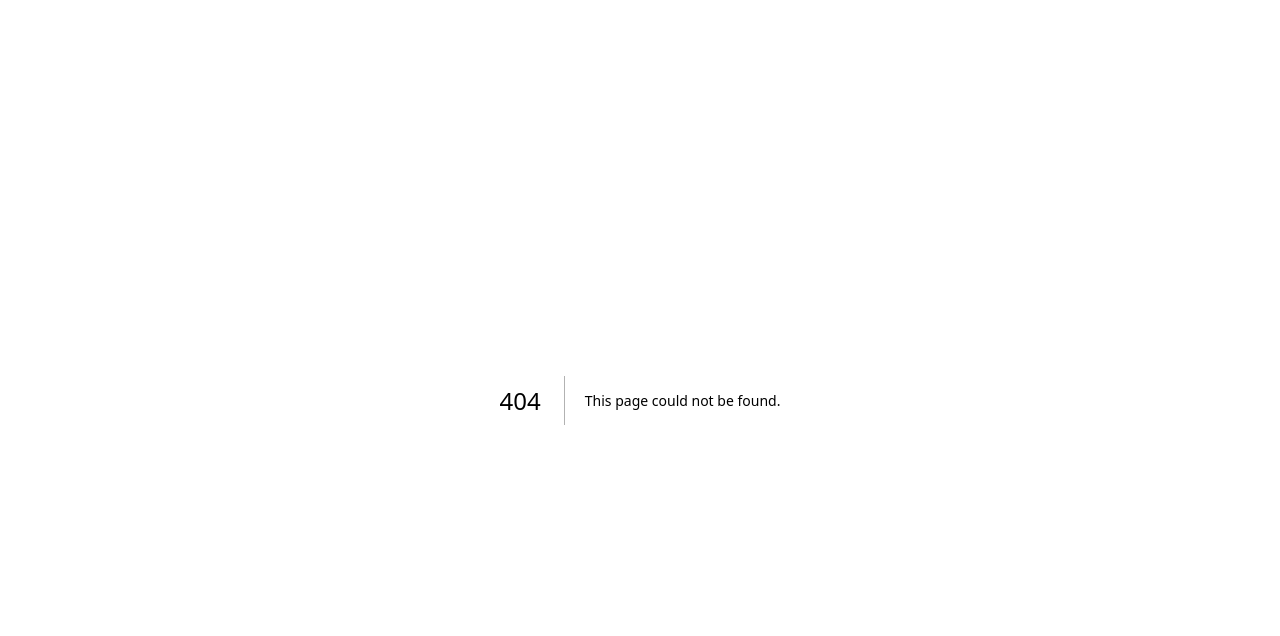
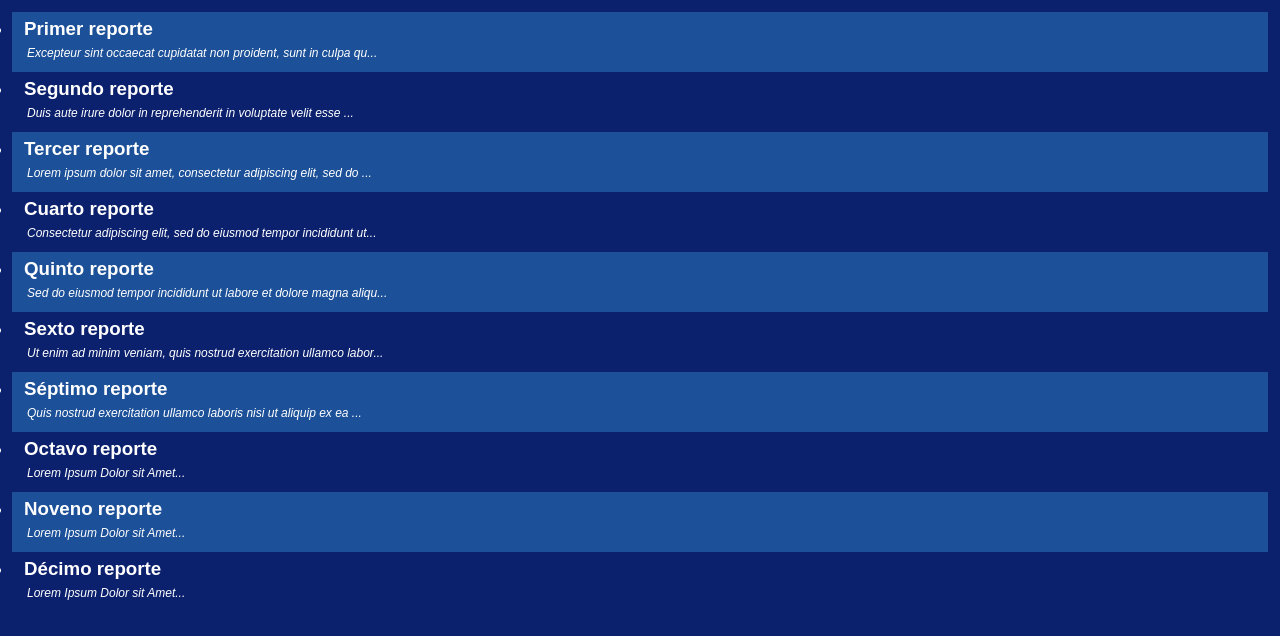
Before and after one commit to mahtor93/frontend-bitacora-infolab, a Next.js app in the folder frontend-bitacora-ifolab/: page /dashboard in a window 1280 px wide. Before the commit this address had no page. Shown: the top 636 px of the page. Built offline with nearby package versions, Linux system fonts and the light colour scheme.

Commit message:
Creación del componente de lista para listar arrays de reportes en el dashboard

```diff
--- /dev/null
+++ b/frontend-bitacora-ifolab/src/app/components/dashboard/list.component.js
@@ -0,0 +1,72 @@
+
+import styles from "./list.module.css";
+
+const reportes = [
+    {
+        "id":1,
+        "title":"Primer reporte",
+        "text":"Excepteur sint occaecat cupidatat non proident, sunt in culpa qui officia deserunt mollit anim id est laborum."
+    },
+    {
+        "id":2,
+        "title":"Segundo reporte",
+        "text":" Duis aute irure dolor in reprehenderit in voluptate velit esse cillum dolore eu fugiat nulla pariatur."
+    },
+    {
+        "id":3,
+        "title":"Tercer reporte",
+        "text":"Lorem ipsum dolor sit amet, consectetur adipiscing elit, sed do eiusmod tempor incididunt ut labore et dolore magna aliqua. Ut enim ad minim veniam, quis nostrud exercitation ullamco laboris nisi ut aliquip ex ea commodo consequat. Duis aute irure dolor in reprehenderit in voluptate velit esse cillum dolore eu fugiat nulla pariatur. Excepteur sint occaecat cupidatat non proident, sunt in culpa qui officia deserunt mollit anim id est laborum."
+    },
+    {
+        "id":4,
+        "title":"Cuarto reporte",
+        "text":"Consectetur adipiscing elit, sed do eiusmod tempor incididunt ut labore et dolore magna aliqua. Ut enim ad minim veniam, quis nostrud exercitation ullamco laboris nisi ut aliquip ex ea commodo consequat. Duis aute irure dolor in reprehenderit in voluptate velit esse cillum dolore eu fugiat nulla pariatur. Excepteur sint occaecat cupidatat non proident, sunt in culpa qui officia deserunt mollit anim id est laborum."
+    },
+    {
+        "id":5,
+        "title":"Quinto reporte",
+        "text":"Sed do eiusmod tempor incididunt ut labore et dolore magna aliqua. Ut enim ad minim veniam, quis nostrud exercitation ullamco laboris nisi ut aliquip ex ea commodo consequat. Duis aute irure dolor in reprehenderit in voluptate velit esse cillum dolore eu fugiat nulla pariatur. Excepteur sint occaecat cupidatat non proident, sunt in culpa qui officia deserunt mollit anim id est laborum."
+    },
+    {
+        "id":6,
+        "title":"Sexto reporte",
+        "text":"Ut enim ad minim veniam, quis nostrud exercitation ullamco laboris nisi ut aliquip ex ea commodo consequat. Duis aute irure dolor in reprehenderit in voluptate velit esse cillum dolore eu fugiat nulla pariatur. Excepteur sint occaecat cupidatat non proident, sunt in culpa qui officia deserunt mollit anim id est laborum."
+    },
+    {
+        "id":7,
+        "title":"Séptimo reporte",
+        "text":"Quis nostrud exercitation ullamco laboris nisi ut aliquip ex ea commodo consequat. Duis aute irure dolor in reprehenderit in voluptate velit esse cillum dolore eu fugiat nulla pariatur. Excepteur sint occaecat cupidatat non proident, sunt in culpa qui officia deserunt mollit anim id est laborum."
+    },
+    {
+        "id":8,
+        "title":"Octavo reporte",
+        "text":"Lorem Ipsum Dolor sit Amet"
+    },
+    {
+        "id":9,
+        "title":"Noveno reporte",
+        "text":"Lorem Ipsum Dolor sit Amet"
+    },
+    {
+        "id":10,
+        "title":"Décimo reporte",
+        "text":"Lorem Ipsum Dolor sit Amet"
+    },
+
+]
+export default function ListDashboard() {
+  return (
+   <div className={styles.listContent}>
+        <ul className={styles.list} >
+            {
+                reportes.map((reporte,index)=>(
+                    <li style={{backgroundColor:index%2===0?"#1c5199":"none"}}>
+                        <h3>{reporte.title}</h3>
+                        <p>{reporte.text.substring(0,64)}...</p>
+                    </li>
+                ))
+            }
+        </ul>
+   </div>
+  );
+}
--- /dev/null
+++ b/frontend-bitacora-ifolab/src/app/components/dashboard/list.module.css
@@ -0,0 +1,22 @@
+.listContent{
+    height: 90vh;
+    width: auto;
+    overflow: scroll-;
+    margin:12px
+}
+
+.list{
+    color: #fff;
+    width: 100%;
+    display: flex;
+    flex-direction: column;
+}
+
+.list li {
+    padding: 6px 12px;
+}
+.list li p {
+    font-style: italic;
+    font-size: 12px;
+    padding:6px 3px;
+}
--- /dev/null
+++ b/frontend-bitacora-ifolab/src/app/dashboard/page.js
@@ -0,0 +1,11 @@
+import ListDashboard from "../components/dashboard/list.component.js";
+import styles from "./page.module.css";
+
+
+export default function Dashboard() {
+  return (
+   <div>
+        <ListDashboard/>
+   </div>
+  );
+}
```
Also changed, not shown: frontend-bitacora-ifolab/src/app/dashboard/page.module.css (added), frontend-bitacora-ifolab/src/app/dashboard/reporte/page.js (added).
